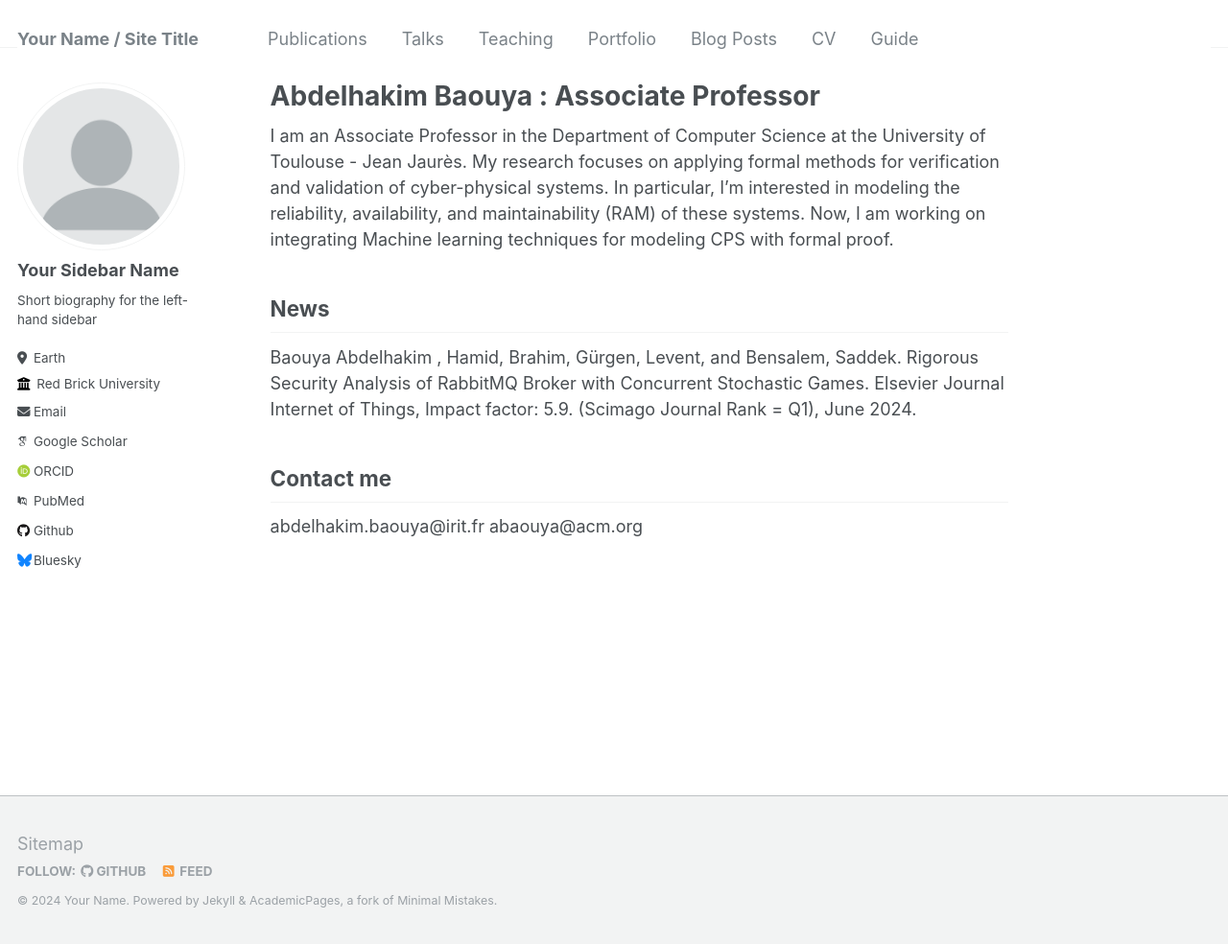
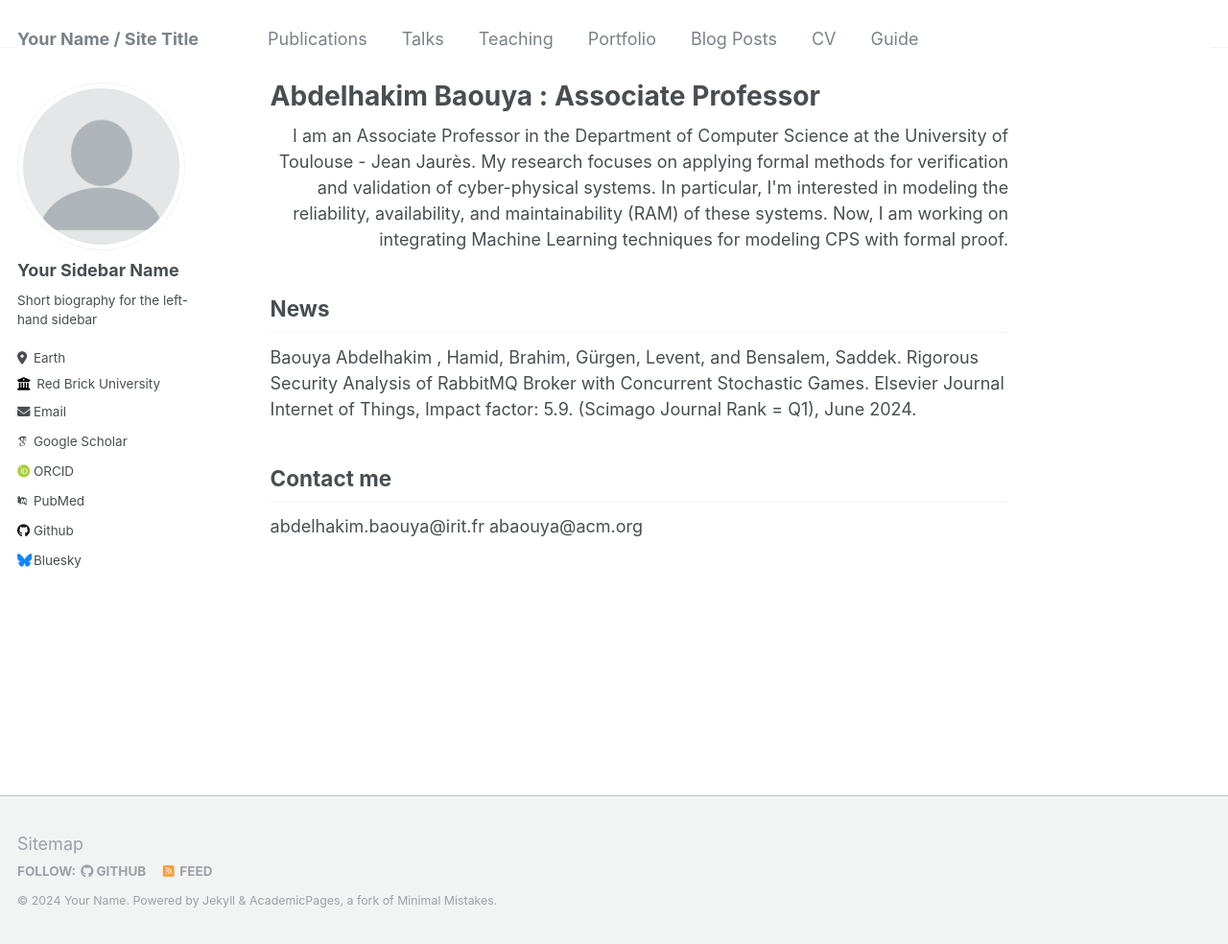
Before and after one commit to hbaouya/hbaouya.github.io, a Jekyll site: the page built from _pages/about.md, in a window 1280 px wide and 984 px high. Shown: the whole window at 96% size. Built offline with Jekyll 4.4.1, drawn with Linux system fonts in a browser that asks for light colours; some web fonts are replaced.

Commit message:
update file

```diff
--- a/_pages/about.md
+++ b/_pages/about.md
@@ -7,7 +7,7 @@
   - /about.html
 ---
 
-I am an Associate Professor in the Department of Computer Science at the University of Toulouse - Jean Jaurès. My research focuses on applying formal methods for verification and validation of cyber-physical systems. In particular, I'm interested in modeling the reliability, availability, and maintainability (RAM) of these systems. Now, I am working on integrating Machine learning techniques for modeling CPS with formal proof.
+<div style="text-align: right;">I am an Associate Professor in the Department of Computer Science at the University of Toulouse - Jean Jaurès. My research focuses on applying formal methods for verification and validation of cyber-physical systems. In particular, I'm interested in modeling the reliability, availability, and maintainability (RAM) of these systems. Now, I am working on integrating Machine Learning techniques for modeling CPS with formal proof.</div>
 
 News
 ------
```
